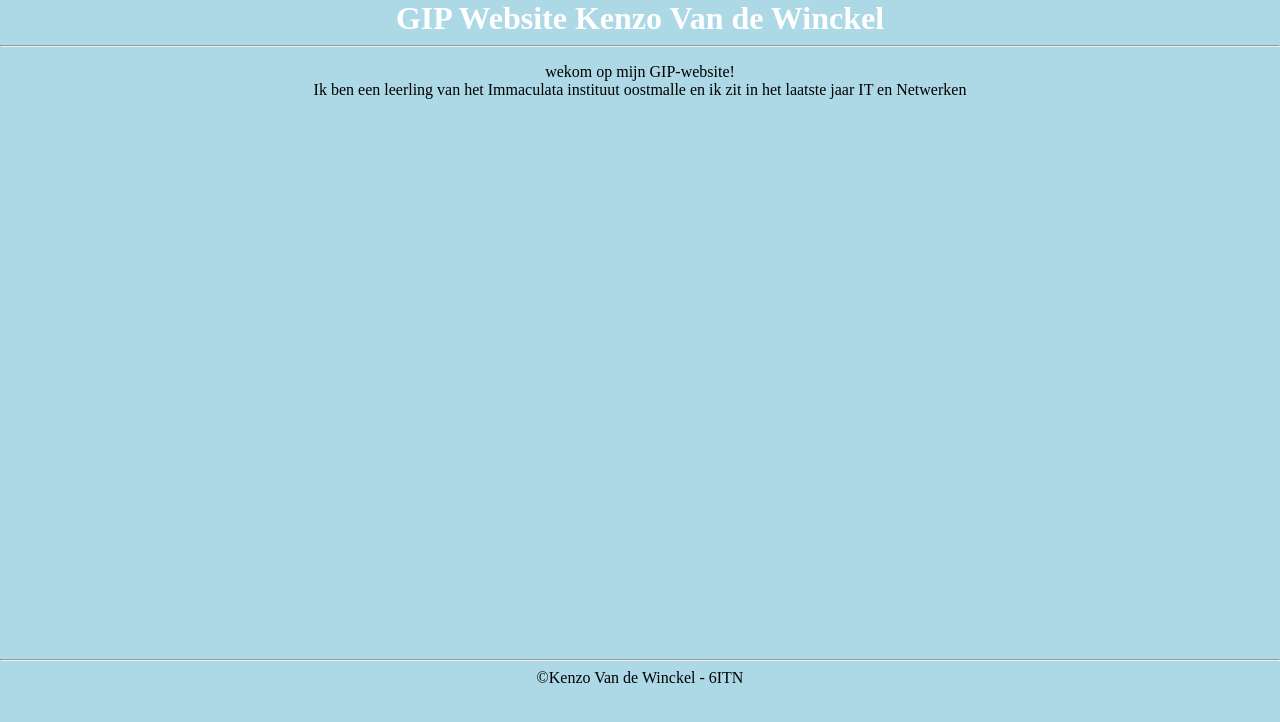
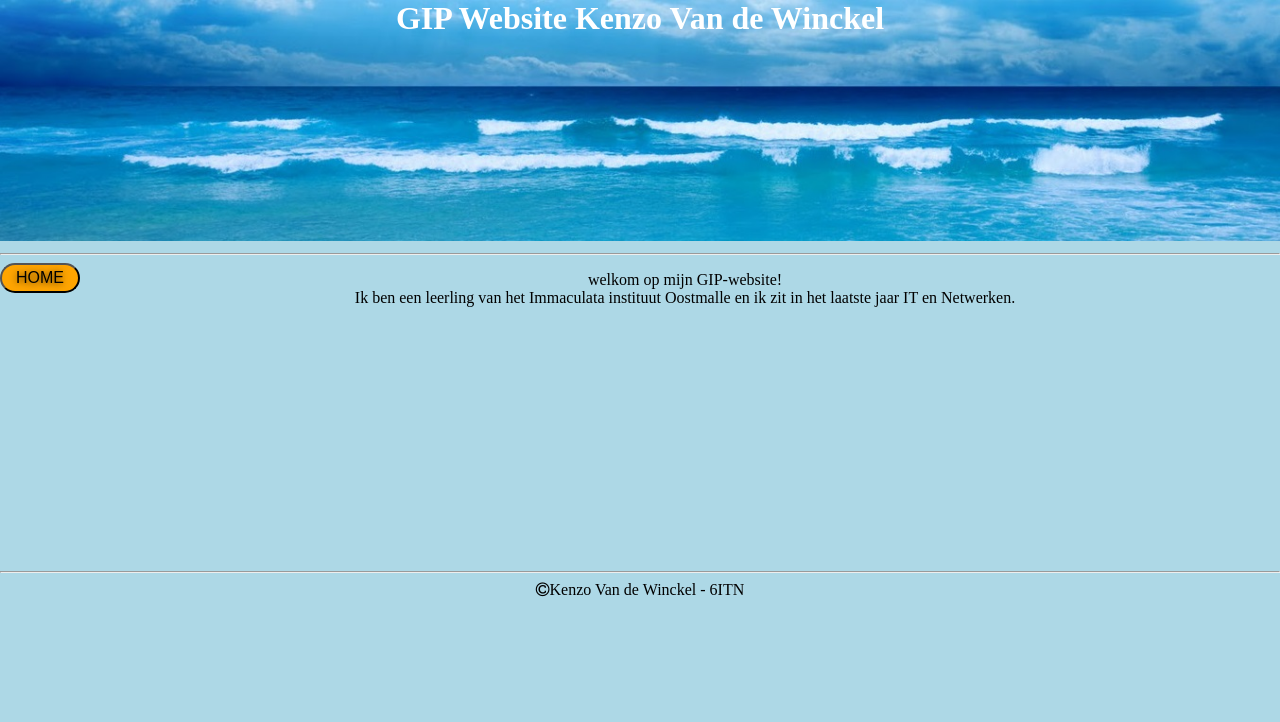
Before and after one commit to KenzoVdW-immalle/GIPWebsiteKenzoVdW, a plain HTML site: page index.html in a window 1280 px wide. Drawn offline with Linux system fonts and the light colour scheme.

Commit message:
betere plaatsing van elementen

```diff
--- a/css/style.css
+++ b/css/style.css
@@ -1,9 +1,34 @@
 h1 {
+	color: white;
+-ms-grid-column-span: 5; -ms-grid-row: 1;
+position: absolute;
+text-align: center;
+line-height: inherit;
+margin: 0px;
+width: 100%;
+}
+.wrapper {
+	text-align: left;
+}
+.button-Home{
+	color: black;
+	border-radius:18px;
+	text-shadow: 0 1px 7px rgba(0, 0, 0, 0.7);
+	margin-right: 10px;
+	height:30px;
+	width: 80px;
+	font-size:100%;
+	background-color: orange;
+	float: left;
 
-	color: white;
+
+
+}
+img {
+	overflow:hidden;
+	z-index: -1;
 	margin: 0px;
--ms-grid-column-span: 5; -ms-grid-row: 1;
-
+	width: 100%;
 }
 
 body {
@@ -18,8 +43,9 @@ body {
 }
 p {
 	min-height: 20px;
-	margin-bottom: 70vh;
+	margin-bottom: 33vh;
 	-ms-grid-column: 3; -ms-grid-row: 3;
+
 }
 footer {
 	margin-top: 0vh;
--- a/index.html
+++ b/index.html
@@ -2,15 +2,21 @@
 <html>
 <head>
 <title>GIP Website</title>
+<link rel="stylesheet" href="https://cdnjs.cloudflare.com/ajax/libs/font-awesome/4.6.3/css/font-awesome.min.css">
  <link href="css/style.css" type="text/css" rel="stylesheet">
 </head>
 <body>
 <h1>GIP Website Kenzo Van de Winckel</h1>
-<hr>
-<p>wekom op mijn GIP-website! <br> Ik ben een leerling van het Immaculata instituut oostmalle en ik zit in het laatste jaar IT en Netwerken</p>
+  <img class="img" src="img/zee.jpg">
+  <hr>
+<div class="wrapper">
+    <button class="button-Home pure-button">HOME</button>
+</div>
+
+<p>welkom op mijn GIP-website! <br> Ik ben een leerling van het Immaculata instituut Oostmalle en ik zit in het laatste jaar IT en Netwerken.</p>
 </body>
 <hr>
 <footer>
-  &copy;Kenzo Van de Winckel - 6ITN
+  <i class="fa fa-copyright" aria-hidden="true"></i>Kenzo Van de Winckel - 6ITN
 </footer>
 </html>
```
Also changed, not shown: README.md, img/Strand.jpg (renamed from Strand.jpg), img/zee.jpg (added).
